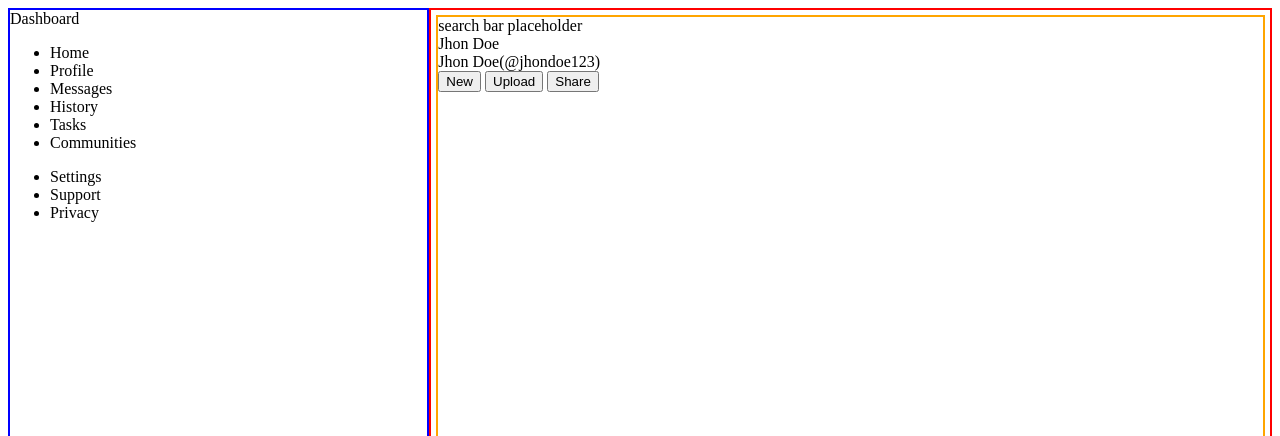
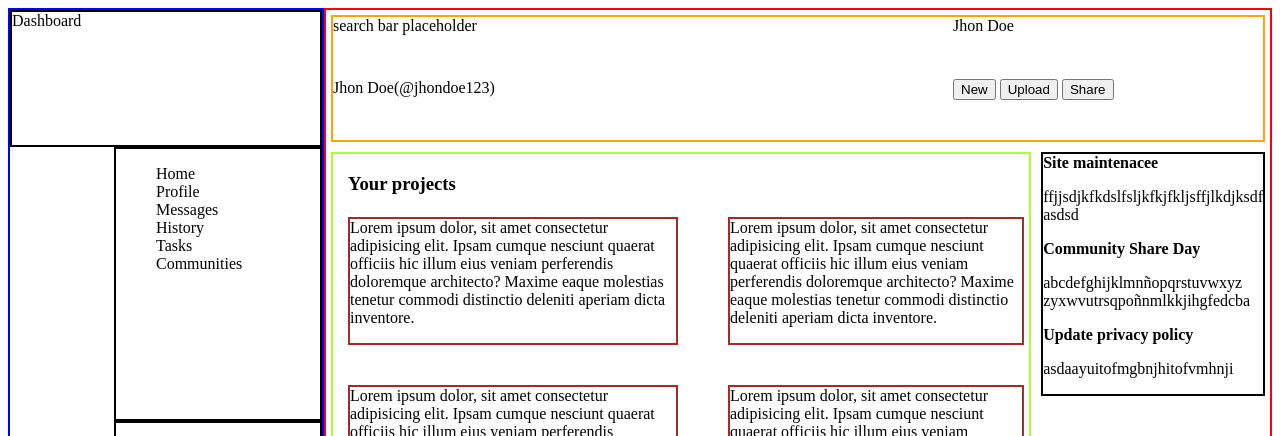
Before and after one commit to valentin-31/admin-dashboard, a plain HTML site: page index.html in a window 1280 px wide. Shown: the top 436 px of the page. Drawn offline with Linux system fonts and the light colour scheme.

Commit message:
acercandoce al layout objetivo

```diff
--- a/index.html
+++ b/index.html
@@ -10,9 +10,8 @@
 <body>
     <div class="mainContainer">
         <div class="leftSide">
-            Dashboard
-            <div class="iconsContainer" >
-                <div class="iconGroup">
+            <div class="title">Dashboard</div>
+            <div class="quickAccesGroup">
                 <ul>
                     <li>Home</li>
                     <li>Profile</li>
@@ -22,13 +21,12 @@
                     <li>Communities</li>
                 </ul>
             </div>
-                <div class="iconGroup">
+            <div class="configGroup">
                 <ul>
                     <li>Settings</li>
                     <li>Support</li>
                     <li>Privacy</li>
                 </ul>
-                </div>
             </div>
         </div>
         <div class="rightSide">
@@ -43,7 +41,7 @@
                 </div>
             </div>
             <div class="cardContainer">
-                <h1>Your projects</h1>
+                <h3>Your projects</h3>
                 <div class="card">Lorem ipsum dolor, sit amet consectetur adipisicing elit. Ipsam cumque nesciunt quaerat officiis hic illum eius veniam perferendis doloremque architecto? Maxime eaque molestias tenetur commodi distinctio deleniti aperiam dicta inventore.</div>
                 <div class="card">Lorem ipsum dolor, sit amet consectetur adipisicing elit. Ipsam cumque nesciunt quaerat officiis hic illum eius veniam perferendis doloremque architecto? Maxime eaque molestias tenetur commodi distinctio deleniti aperiam dicta inventore.</div>
                 <div class="card">Lorem ipsum dolor, sit amet consectetur adipisicing elit. Ipsam cumque nesciunt quaerat officiis hic illum eius veniam perferendis doloremque architecto? Maxime eaque molestias tenetur commodi distinctio deleniti aperiam dicta inventore.</div>
@@ -53,9 +51,15 @@
             </div>
             <div class="sidebarContainer">
                 <div class="announcementsContainer">
-                    <div class="announcementCard">Site maintenacee</div>
-                    <div class="announcementCard">Community Share Day</div>
-                    <div class="announcementCard">Update privacy policy</div>
+                    <div class="announcementCard"><b>Site maintenacee</b>
+                        <p>ffjjsdjkfkdslfsljkfkjfkljsffjlkdjksdf asdsd</p>
+                    </div>
+                    <div class="announcementCard"><b>Community Share Day </b>
+                        <p>abcdefghijklmnñopqrstuvwxyz zyxwvutrsqpoñnmlkkjihgfedcba</p>
+                    </div>
+                    <div class="announcementCard"><b>Update privacy policy</b>
+                        <p>asdaayuitofmgbnjhitofvmhnji</p>
+                    </div>
                 </div>
                 <div class="trendingContainer">
                     <div class="trendingCard">user34</div>
--- a/style.css
+++ b/style.css
@@ -1,39 +1,115 @@
 .mainContainer{
     display: grid;
-    grid-template-columns: 1fr 2fr;
+    grid-template-columns: 1fr 3fr;
 }
 
 .leftSide{
     border: 2px solid blue;
+    display:  grid;
+    grid-template-columns: 0.5fr 1fr;
+    grid-template-rows: 0.5fr 1fr 1fr;
+}
+
+.title{
+    border: 2px solid black;
+    grid-column: 1/3;
+    grid-row: 1/2;
+}
+
+.quickAccesGroup{
+    border: 2px solid black;
+    grid-column: 2/3;
+    grid-row: 2/3;
+}
+
+.configGroup{
+    border: 2px solid black;
+    grid-column: 2/3;
+    grid-row: 3;
 }
 
 .rightSide{
     border: 2px solid red;
     display: grid;
-    grid-template-columns: repeat(3, 1fr);
-    grid-template-rows: repeat(2,1fr);
+    grid-template-columns: repeat(5, 1fr);
+    grid-template-rows: repeat(5,1fr);
 }
 
 .navContainer{
     border: 2px solid orange;
     margin: 5px;
 
-    grid-column: 1/4;
+    grid-column: 1/6;
+    grid-row: 1/2;
+
+    display: grid;
+    grid-template-columns: repeat(3, 1fr);
+    grid-template-rows: 1fr 1fr;
+}
+
+/* .navContainer > div{
+    border: 1px solid black;
+} */
+
+.searchBar{
+    grid-column: 1/3;
+}
+
+.userDisplay{
+    grid-column: 1/3;
 }
 
 .cardContainer{
     border: 2px solid greenyellow;
     margin: 5px;
 
+    grid-column: 1/5;
+    grid-row: 2/6;
+
+    display: grid;
+    grid-template-columns: repeat(auto-fit, minmax(350px,1fr));
+    gap: 30px;
+}
+
+.cardContainer > h3{
     grid-column: 1/3;
+    margin-bottom: -30px;
+    margin-left: 15px;
 }
 
 .cardContainer > div {
     border: 2px solid brown;
     margin: 5px;
+    margin-left: 15px;
 }
 
 .sidebarContainer{
-    border: 2px solid orchid;
+    /* border: 2px solid orchid; */
     margin: 5px;
+
+    grid-row: 2/6;
+    grid-column: 5/6;
+
+    display: grid;
+    grid-template-rows: 1fr 1fr;
+    gap: 50px;
 }
+
+.announcementsContainer{
+    border: 2px solid black;
+    display: grid;
+}
+
+.trendingContainer{
+    border: 2px solid red;
+    display: grid;
+    grid-template-rows: repeat(4, 1fr);
+}
+
+.trendingContainer > div{
+    margin-left: 20px;
+}
+
+ul, li{
+    list-style: none;
+}
```
Lines whose indentation alone changed are shown as unchanged.
